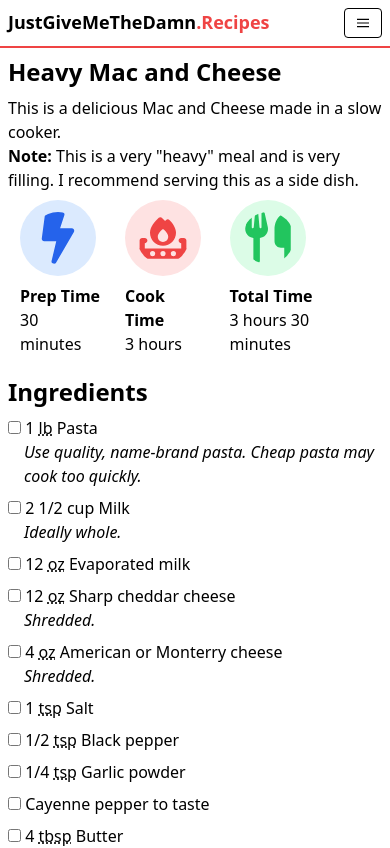
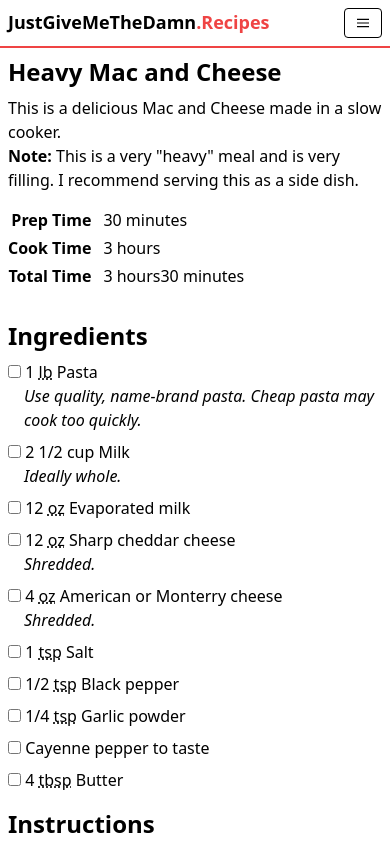
Before and after one commit to kyleratti/justgivemethedamn.recipes, a SvelteKit app in the folder source/: page /recipes/slow-cooker/heavy-mac-and-cheese in a window 390 px wide. Shown: the top 848 px of the page. Built offline with nearby package versions, Linux system fonts and the light colour scheme.

Commit message:
fix: improve mobile styling

```diff
--- a/source/src/components/RecipeTime.svelte
+++ b/source/src/components/RecipeTime.svelte
@@ -24,7 +24,36 @@
 	}
 </script>
 
-<div class="flex flex-row justify-center align-baseline">
+<div class="grid grid-cols-[max-content_max-content] gap-1 py-4 lg:hidden">
+	<div class="font-bold text-right">
+		Prep Time
+	</div>
+	<div class="ml-2">
+		{#each generateHumanReadableTimeFromMinutes(prepTimeMinutes) as time}
+			<span>{time}</span>
+		{/each}
+	</div>
+
+	<div class="font-bold text-right">
+		Cook Time
+	</div>
+	<div class="ml-2">
+		{#each generateHumanReadableTimeFromMinutes(cookTimeMinutes) as time}
+			<span>{time}</span>
+		{/each}
+	</div>
+
+	<div class="font-bold text-right">
+		Total Time
+	</div>
+	<div class="ml-2">
+		{#each generateHumanReadableTimeFromMinutes(prepTimeMinutes + cookTimeMinutes) as time}
+			<span>{time}</span>
+		{/each}
+	</div>
+</div>
+
+<div class="hidden lg:block flex flex-row justify-start align-baseline">
 	<div class="m-1 inline-block md:m-8" style="min-width: 50px; max-width: 250px;">
 		<div class="mx-2 pt-1">
 			<div class="mb-2">
```
